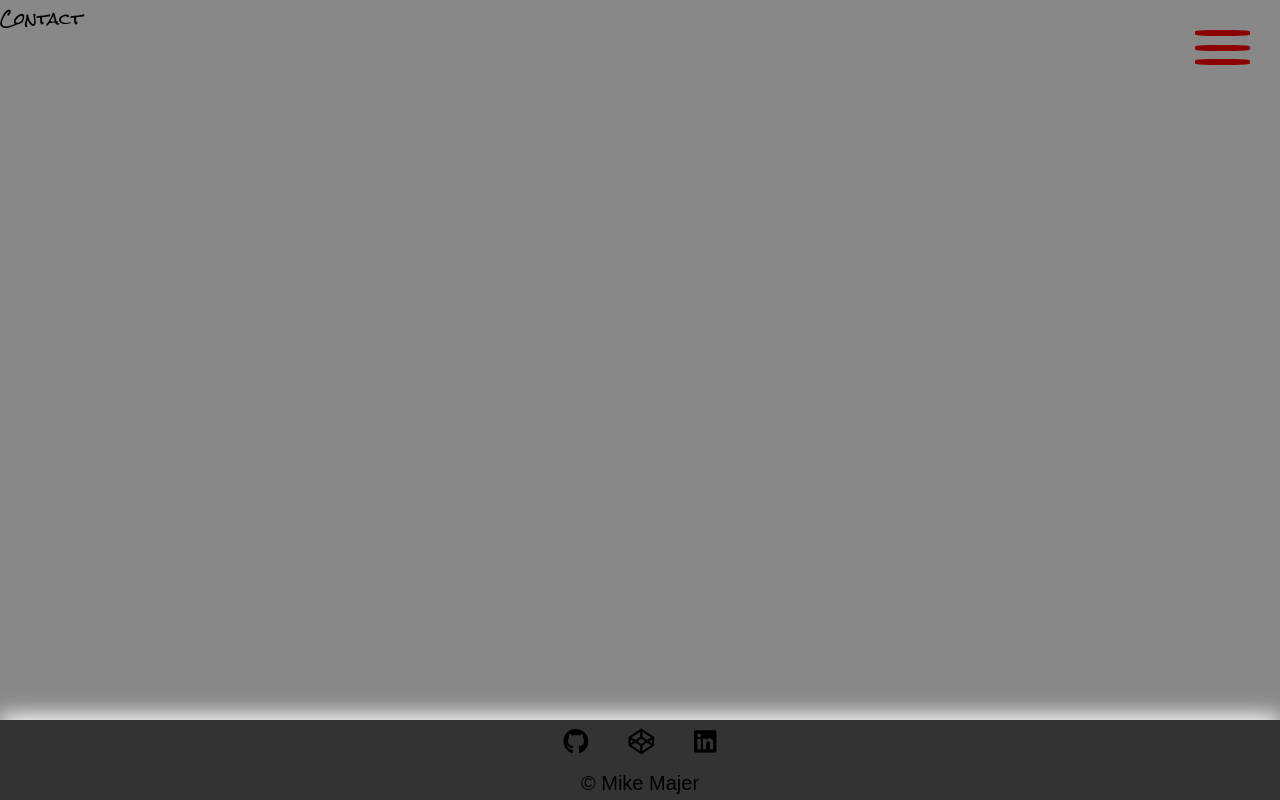
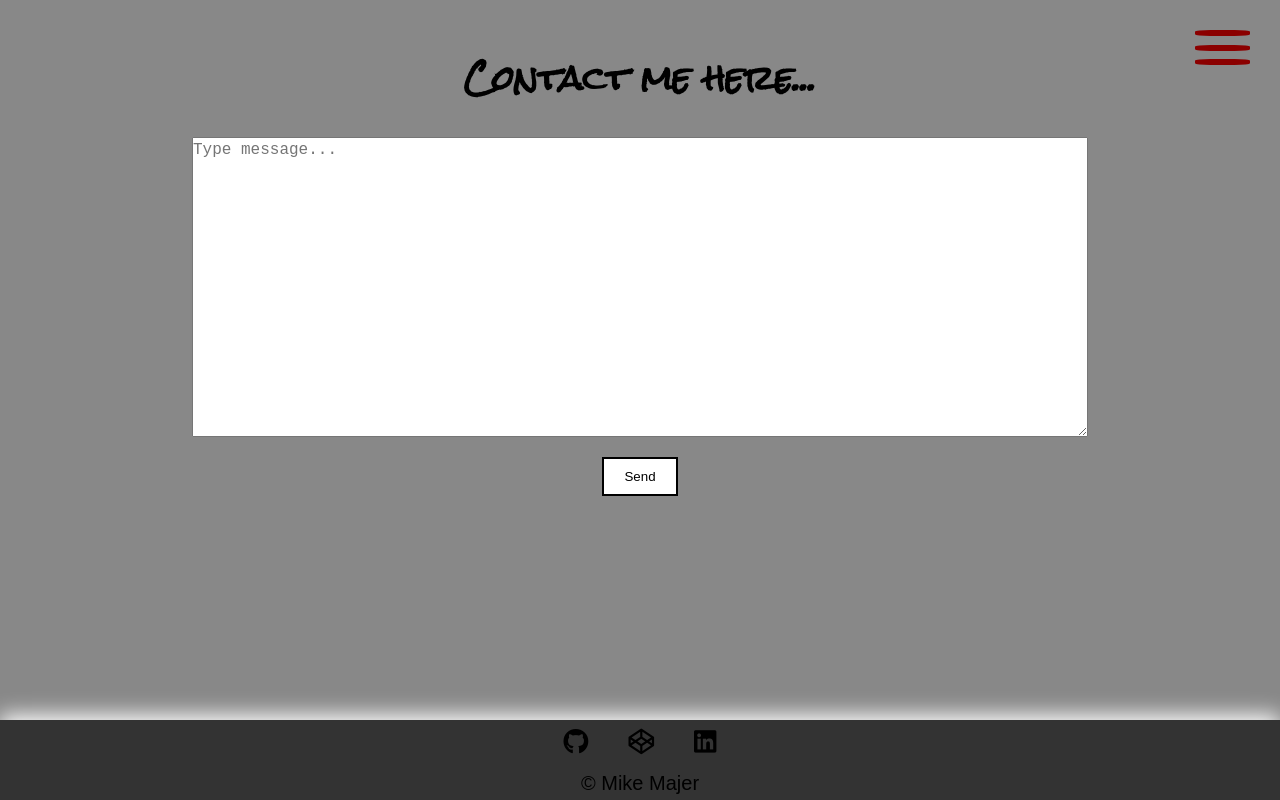
Before and after one commit to MikeMajer/Portfolio_website_developer_version, a React (Create React App) app: page /contact in a window 1280 px wide. Built offline with nearby package versions, Linux system fonts and the light colour scheme.

Commit message:
Create a contact form template

```diff
--- a/src/pages/Contact.js
+++ b/src/pages/Contact.js
@@ -1,9 +1,53 @@
 import React from 'react';
+import "../styles/Contact.css";
+import { Prompt } from 'react-router-dom';
 
-const Contact = () => {
-    return (
-        <div>Contact</div>
-    );
+class Contact extends React.Component {
+    state = {
+        value: "",
+        isEmpty: false
+    }
+
+    handleSubmit = (e) => {
+        e.preventDefault()
+        this.setState({
+            value: "",
+            isEmpty: true
+        })
+    }
+
+    handleChange = (e) => {
+        if (e.target.value.lenght > 0) {
+            this.setState({
+                value: e.target.value,
+                isEmpty: true
+            })
+        } else {
+            this.setState({
+                value: e.target.value,
+                isEmpty: false
+            })
+        }
+    }
+
+    render() {
+        return (
+            <div className="contact">
+                <form onSubmit={this.handleSubmit}>
+                    <h1>Contact me here...</h1>
+                    <textarea
+                        value={this.state.value}
+                        on onChange={this.handleChange}
+                        placeholder="Type message..."
+                    ></textarea>
+                    <button>Send</button>
+                </form>
+                <Prompt
+                    when={this.state.value}
+                    message="Your form is not submitted. Are you sure that you want to leave this page?"
+                />
+            </div>
+        );
+    }
 }
-
 export default Contact;
--- a/src/styles/Contact.css
+++ b/src/styles/Contact.css
@@ -0,0 +1,30 @@
+.contact{
+  position: absolute;
+  top:5%;
+  left:50%;
+  transform: translateX(-50%);
+}
+
+.contact h1{
+  text-align: center;
+  margin-bottom: 20px;
+}
+
+.contact textarea{
+    display: block;
+    margin: 0 auto 0px;
+    font-size: 16px;
+    width:70vw;
+    min-height: 300px;
+    line-height: 1.5;
+}
+
+
+.contact button{
+    display: block;
+    margin: 20px auto;
+    border: 2px solid black;
+    padding: 10px 20px;
+    background-color: #fff;
+    cursor: pointer;
+}
--- a/src/styles/Navigation.css
+++ b/src/styles/Navigation.css
@@ -65,8 +65,8 @@
 }
 
 @keyframes slide_top {
-    O% {
-        left: -60px;
+    0% {
+        left: 0px;
     }
 
     50% {
@@ -92,8 +92,8 @@
 }
 
 @keyframes slide_bottom {
-    O% {
-        left: 60px;
+    0% {
+        left: 0px;
     }
 
     50% {
@@ -118,8 +118,8 @@
 }
 
 @keyframes slide_top_rv {
-    O% {
-        left: -60px;
+    0% {
+        left: 0px;
     }
 
     50% {
@@ -145,8 +145,8 @@
 }
 
 @keyframes slide_bottom_rv {
-    O% {
-        left: 60px;
+    0% {
+        left: 0px;
     }
 
     50% {
```
